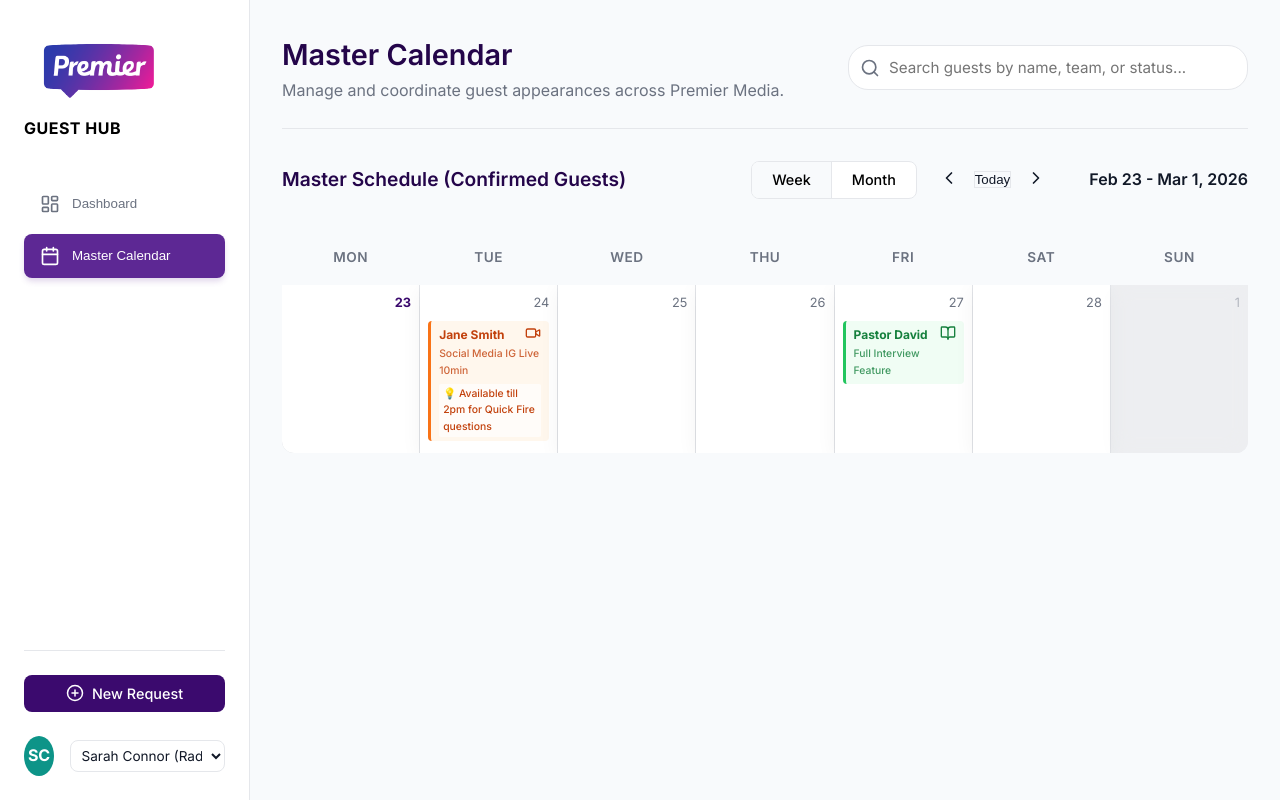
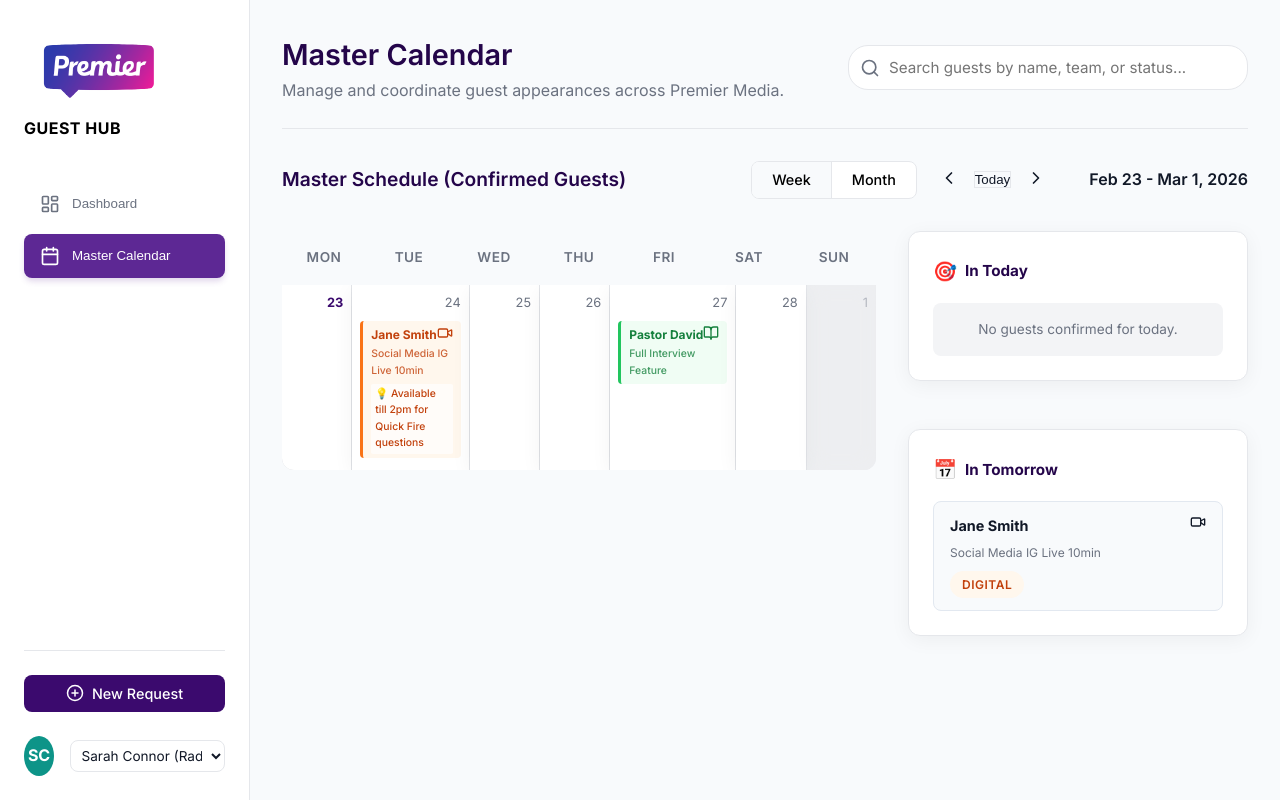
Before and after one commit to JCole200/premier-guest-hub, a React (Vite) app: page / in a window 1280 px wide. Both pictures are taken after a click on the button "Master Calendar". Built offline with nearby package versions, Linux system fonts and the light colour scheme.

Commit message:
feat: add 'Who's in today' and 'Who's in tomorrow' side panels to Calendar

```diff
--- a/src/components/Dashboard.jsx
+++ b/src/components/Dashboard.jsx
@@ -125,6 +125,12 @@ export default function Dashboard({ activeTab }) {
     const goToToday = () => setCurrentDate(new Date());
 
     if (activeTab === 'calendar') {
+        const today = new Date();
+        const tomorrow = addDays(today, 1);
+
+        const guestsToday = confirmedGuests.filter(g => g.eventDate && isSameDay(parseISO(g.eventDate), today));
+        const guestsTomorrow = confirmedGuests.filter(g => g.eventDate && isSameDay(parseISO(g.eventDate), tomorrow));
+
         return (
             <div className="animate-fade-in">
                 <div style={{ display: 'flex', justifyContent: 'space-between', alignItems: 'center', marginBottom: '2rem' }}>
@@ -188,6 +194,8 @@ export default function Dashboard({ activeTab }) {
                     </div>
                 </div>
 
+                <div className="calendar-layout-grid">
+                    <div className="calendar-main-area">
                         {filteredGuests.length === 0 && (
                             <div style={{ padding: '3rem', textAlign: 'center', color: 'var(--color-text-muted)' }}>
                                 <SearchX size={48} style={{ margin: '0 auto 1rem', opacity: 0.5 }} />
@@ -257,6 +265,58 @@ export default function Dashboard({ activeTab }) {
                                     </div>
                                 );
                             })}
+                        </div>
+                    </div>
+
+                    <div className="calendar-side-panel">
+                        <div className="side-panel-section">
+                            <h4 style={{ display: 'flex', alignItems: 'center', gap: '0.5rem', marginBottom: '1rem', color: 'var(--color-primary-dark)', fontSize: '0.95rem' }}>
+                                <span style={{ fontSize: '1.2rem' }}>🎯</span> {isSameDay(currentDate, new Date()) ? "In Today" : `Who's in on ${format(new Date(), 'do MMM')}`}
+                            </h4>
+                            <div style={{ display: 'flex', flexDirection: 'column', gap: '0.75rem' }}>
+                                {guestsToday.length === 0 ? (
+                                    <div style={{ padding: '1rem', background: '#f3f4f6', borderRadius: '8px', fontSize: '0.85rem', color: 'var(--color-text-muted)', textAlign: 'center' }}>
+                                        No guests confirmed for today.
+                                    </div>
+                                ) : (
+                                    guestsToday.map(g => (
+                                        <div key={g.id} className="side-panel-card" onClick={() => setSelectedGuest(g)}>
+                                            <div style={{ display: 'flex', justifyContent: 'space-between', alignItems: 'flex-start', marginBottom: '0.4rem' }}>
+                                                <strong style={{ fontSize: '0.9rem' }}>{g.name}</strong>
+                                                {getDepartmentIcon(g.team)}
+                                            </div>
+                                            <div style={{ fontSize: '0.75rem', color: 'var(--color-text-muted)' }}>{g.slot}</div>
+                                            <div style={{ marginTop: '0.5rem' }}>{getDepartmentBadge(g.team)}</div>
+                                        </div>
+                                    ))
+                                )}
+                            </div>
+                        </div>
+
+                        <div className="side-panel-section" style={{ marginTop: '2rem' }}>
+                            <h4 style={{ display: 'flex', alignItems: 'center', gap: '0.5rem', marginBottom: '1rem', color: 'var(--color-primary-dark)', fontSize: '0.95rem' }}>
+                                <span style={{ fontSize: '1.2rem' }}>📅</span> {isSameDay(currentDate, new Date()) ? "In Tomorrow" : `Who's in tomorrow`}
+                            </h4>
+                            <div style={{ display: 'flex', flexDirection: 'column', gap: '0.75rem' }}>
+                                {guestsTomorrow.length === 0 ? (
+                                    <div style={{ padding: '1rem', background: '#f3f4f6', borderRadius: '8px', fontSize: '0.85rem', color: 'var(--color-text-muted)', textAlign: 'center' }}>
+                                        No guests confirmed for tomorrow.
+                                    </div>
+                                ) : (
+                                    guestsTomorrow.map(g => (
+                                        <div key={g.id} className="side-panel-card" onClick={() => setSelectedGuest(g)}>
+                                            <div style={{ display: 'flex', justifyContent: 'space-between', alignItems: 'flex-start', marginBottom: '0.4rem' }}>
+                                                <strong style={{ fontSize: '0.9rem' }}>{g.name}</strong>
+                                                {getDepartmentIcon(g.team)}
+                                            </div>
+                                            <div style={{ fontSize: '0.75rem', color: 'var(--color-text-muted)' }}>{g.slot}</div>
+                                            <div style={{ marginTop: '0.5rem' }}>{getDepartmentBadge(g.team)}</div>
+                                        </div>
+                                    ))
+                                )}
+                            </div>
+                        </div>
+                    </div>
                 </div>
 
                 {/* Guest Detail Modal */}
--- a/src/index.css
+++ b/src/index.css
@@ -412,3 +412,49 @@ body {
   color: white;
   box-shadow: 0 4px 6px -1px rgba(93, 40, 148, 0.2);
 }
+
+/* Calendar Layout Extensions */
+.calendar-layout-grid {
+  display: grid;
+  grid-template-columns: 1fr 340px;
+  gap: 2rem;
+  align-items: start;
+}
+
+@media (max-width: 1100px) {
+  .calendar-layout-grid {
+    grid-template-columns: 1fr;
+  }
+}
+
+.calendar-side-panel {
+  display: flex;
+  flex-direction: column;
+  gap: 1rem;
+  position: sticky;
+  top: 2rem;
+}
+
+.side-panel-section {
+  background: white;
+  padding: 1.5rem;
+  border-radius: var(--border-radius);
+  border: 1px solid #e5e7eb;
+  box-shadow: var(--box-shadow);
+}
+
+.side-panel-card {
+  padding: 0.75rem 1rem;
+  background-color: #f8fafc;
+  border-radius: 8px;
+  border: 1px solid #e2e8f0;
+  cursor: pointer;
+  transition: var(--transition);
+}
+
+.side-panel-card:hover {
+  background-color: white;
+  border-color: var(--color-primary);
+  transform: translateX(4px);
+  box-shadow: 0 4px 12px rgba(0, 0, 0, 0.05);
+}
```
Lines whose indentation alone changed are shown as unchanged.
